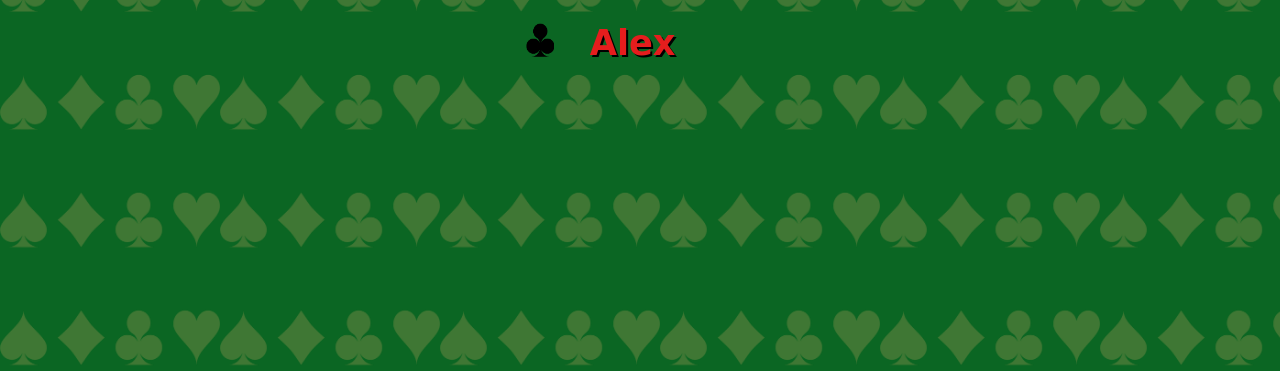
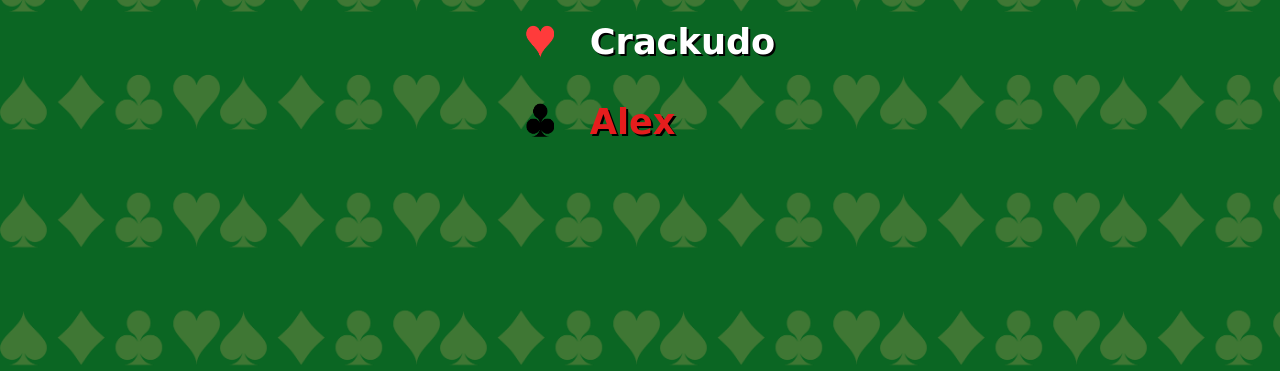
Before and after one commit to DaniHonda/TRUCO, a website: page index.html in a window 1280 px wide. Shown: the part 429-800 px from the top of the page. Drawn offline with Linux system fonts and the light colour scheme; a web font is replaced by a local one.

Commit message:
Update truco.css

```diff
--- a/truco.css
+++ b/truco.css
@@ -7,13 +7,13 @@ body {
     color: #fff;
     display: flex;
     flex-direction: column;
-    justify-content: flex-start;
+    justify-content: center; /* Alterado para centralizar verticalmente */
     align-items: center;
     min-height: 100vh;
     margin: 0;
     text-shadow: 2px 2px #000;
     box-sizing: border-box;
-     padding-top: 120px;
+    padding: 20px 0; /* Padding vertical geral para respiro */
 }
 
 .container {
```
